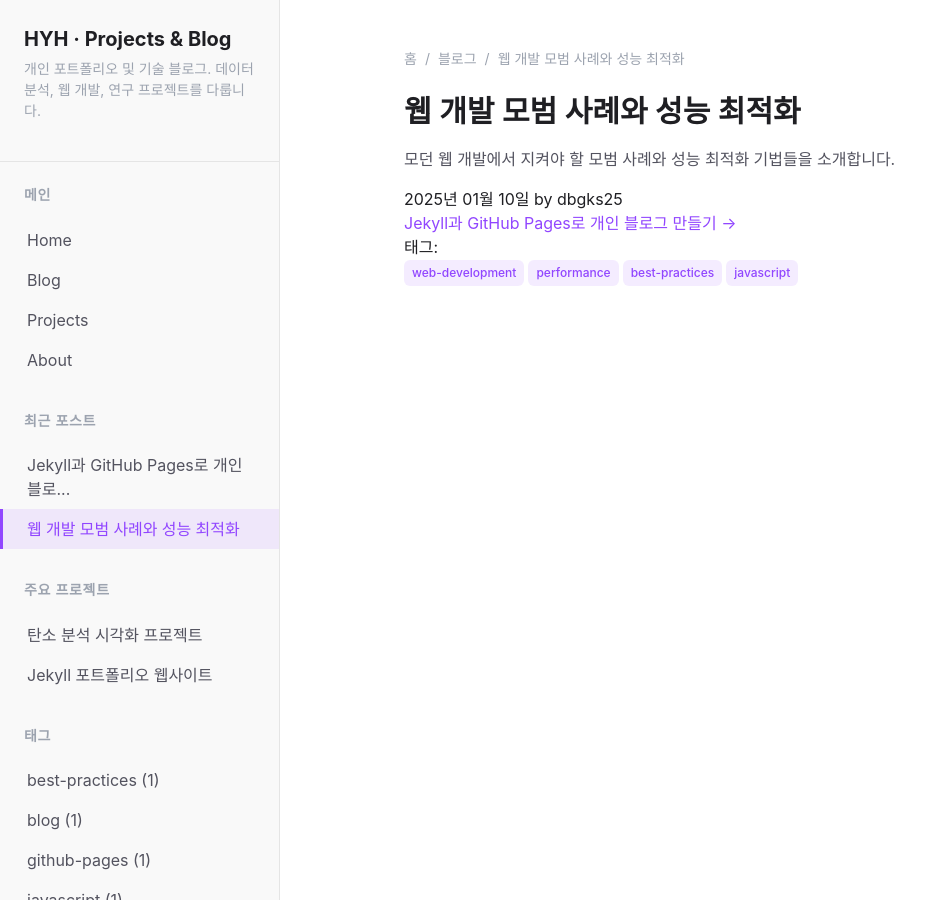
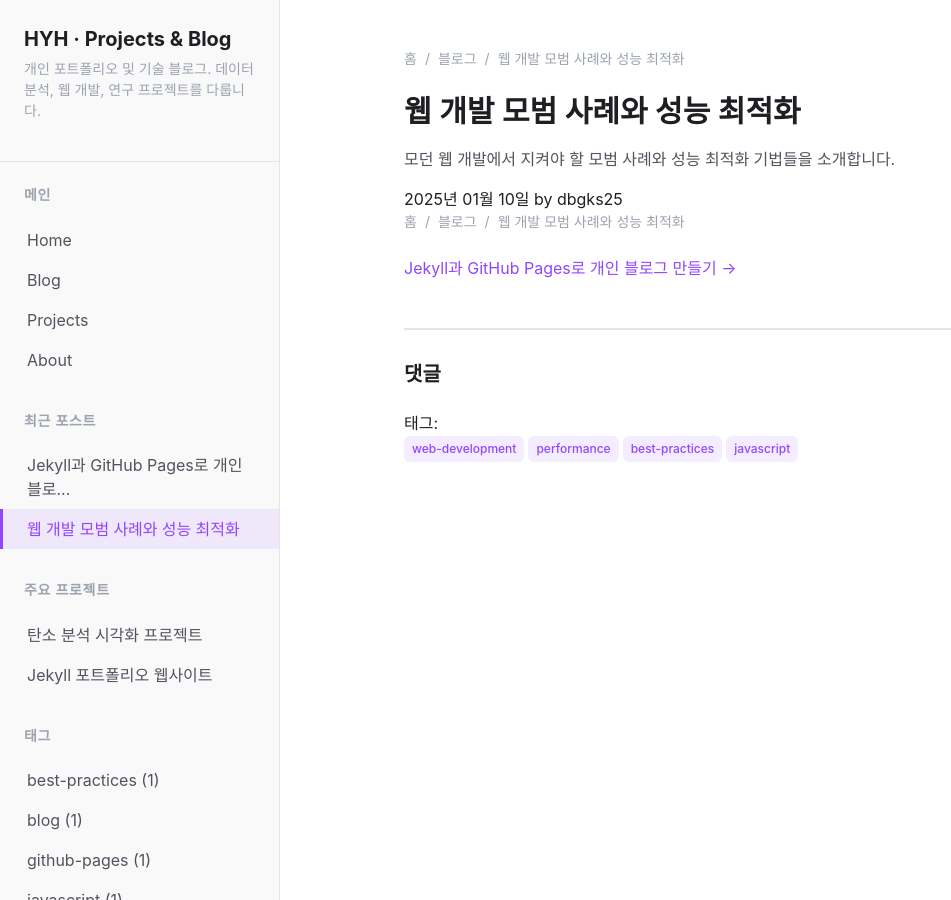
Before and after one commit to dbgks25/dbgks25.github.io, a Jekyll site: the page built from _posts/2025-01-10-web-development-best-practices.md, in a window 1280 px wide. Shown: the whole page, without its empty margins (0-951 px from the left). Built offline with Jekyll 4.4.1, drawn with Linux system fonts in a browser that asks for light colours; comment, search, counter and statistics services are not loaded.

Commit message:
tag error and comment

```diff
--- /dev/null
+++ b/_includes/comments.html
@@ -0,0 +1,50 @@
+{% if page.comments != false %}
+  <section class="comments-section">
+    <h3>댓글</h3>
+
+    <!-- GitHub-based comments using utterances -->
+    <script src="https://utteranc.es/client.js"
+            repo="dbgks25/dbgks25.github.io"
+            issue-term="pathname"
+            label="💬 comment"
+            theme="preferred-color-scheme"
+            crossorigin="anonymous"
+            async>
+    </script>
+
+    <noscript>
+      <p>댓글을 보려면 JavaScript를 활성화해주세요.</p>
+    </noscript>
+  </section>
+{% endif %}
+
+<style>
+.comments-section {
+  margin-top: 3rem;
+  padding-top: 2rem;
+  border-top: 2px solid var(--color-border);
+}
+
+.comments-section h3 {
+  color: var(--color-text-primary);
+  margin-bottom: 1.5rem;
+  font-size: 1.25rem;
+}
+
+/* utterances 테마 커스터마이징 */
+.utterances {
+  max-width: 100%;
+}
+
+.utterances-frame {
+  border-radius: 0.5rem;
+  border: 1px solid var(--color-border);
+}
+
+@media (max-width: 768px) {
+  .comments-section {
+    margin-top: 2rem;
+    padding-top: 1.5rem;
+  }
+}
+</style>
--- a/_includes/post-card.html
+++ b/_includes/post-card.html
@@ -24,7 +24,7 @@
   {% if include.post.tags and include.post.tags.size > 0 %}
     <ul class="tag-list">
       {% for tag in include.post.tags limit:3 %}
-        <li><a href="{{ '/blog/tags/' | append: tag | relative_url }}" class="tag">{{ tag }}</a></li>
+        <li><a href="{{ '/tags/#tag-' | append: tag | slugify | relative_url }}" class="tag">{{ tag }}</a></li>
       {% endfor %}
     </ul>
   {% endif %}
--- a/_includes/sidebar.html
+++ b/_includes/sidebar.html
@@ -53,7 +53,7 @@
         {% assign sorted_tags = site.tags | sort %}
         {% for tag in sorted_tags limit:8 %}
           <li class="nav-item">
-            <a href="{{ '/blog/tags/' | append: tag[0] | relative_url }}" class="nav-link">
+            <a href="{{ '/tags/#tag-' | append: tag[0] | slugify | relative_url }}" class="nav-link">
               {{ tag[0] }} ({{ tag[1].size }})
             </a>
           </li>
--- a/_layouts/doc.html
+++ b/_layouts/doc.html
@@ -30,7 +30,7 @@ layout: default
         <span class="tags-label">태그:</span>
         <ul class="tag-list">
           {% for tag in page.tags %}
-            <li><a href="{{ '/blog/tags/' | append: tag | relative_url }}" class="tag">{{ tag }}</a></li>
+            <li><a href="{{ '/tags/#tag-' | append: tag | slugify | relative_url }}" class="tag">{{ tag }}</a></li>
           {% endfor %}
         </ul>
       </div>
--- a/_layouts/post.html
+++ b/_layouts/post.html
@@ -3,6 +3,7 @@ layout: doc
 ---
 
 <div class="post-navigation">
+  {% include breadcrumb.html %}
   {% if page.previous %}
     <a href="{{ page.previous.url | relative_url }}" class="nav-link nav-prev">
       ← {{ page.previous.title }}
@@ -14,3 +15,5 @@ layout: doc
     </a>
   {% endif %}
 </div>
+
+{% include comments.html %}
--- a/assets/js/search.js
+++ b/assets/js/search.js
@@ -126,7 +126,7 @@
             <div class="card-footer">
               <ul class="tag-list">
                 ${item.tags.split(' ').slice(0, 3).map(tag =>
-                  `<li><a href="/blog/tags/${tag}" class="tag">${tag}</a></li>`
+                  `<li><a href="/tags/#tag-${tag.toLowerCase().replace(/\s+/g, '-')}" class="tag">${tag}</a></li>`
                 ).join('')}
               </ul>
             </div>
```
